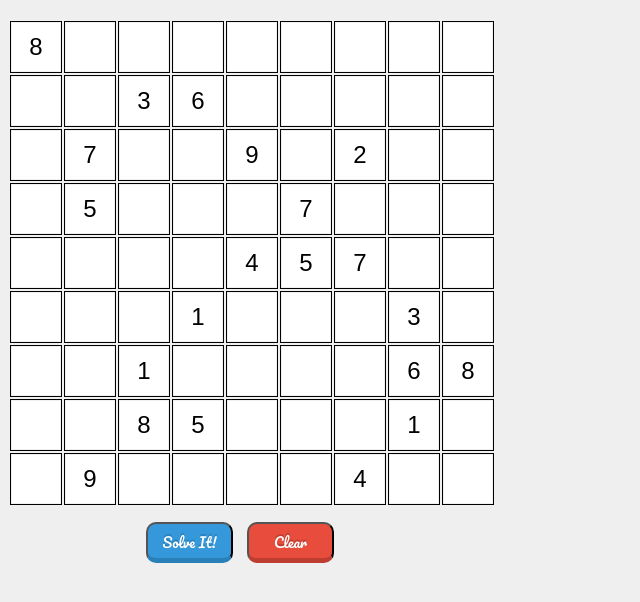
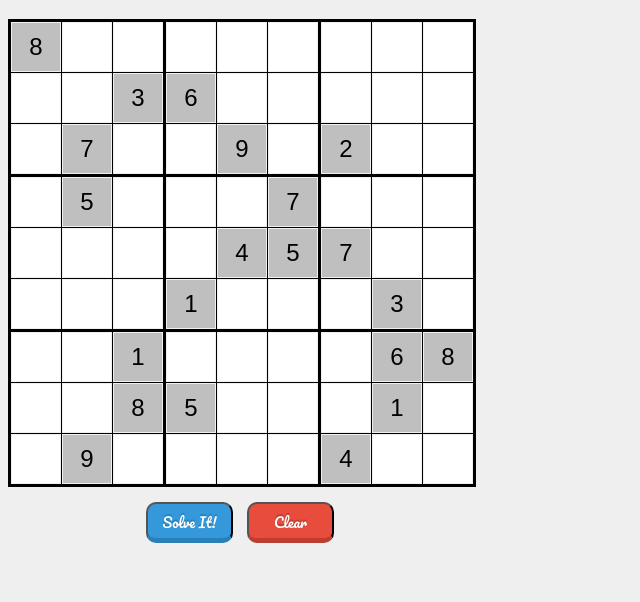
Before and after one commit to ywc23044/sudoku-solver, a website: page index.html in a window 1280 px wide. Shown: the part 80-682 px from the top of the page, without its empty margins (0-640 px from the left). Drawn offline with Linux system fonts and the light colour scheme.

Commit message:
Update index.html

```diff
--- a/index.html
+++ b/index.html
@@ -6,15 +6,15 @@
   <link href='https://fonts.googleapis.com/css?family=Pacifico' rel='stylesheet' type='text/css'>
 </head>
 <body>
-  <h1>Hello Sudoku!</h1>
-  <table class="sudoku-grid">
+  <h1 id="greeting">Hello Sudoku!</h1>
+  <table id="sudoku-grid">
     <colgroup><col span="3"></colgroup>
     <colgroup><col span="3"></colgroup>
     <colgroup><col span="3"></colgroup>
-     <tbody>
+    <tbody>
       <tr>
         <td>
-          <input class="grid-cell has-value" type="text" size="1" maxlength="1" id="C00" value="8">
+          <input class="grid-cell right-value" type="text" size="1" maxlength="1" id="C00" value="8">
         </td>
         <td>
           <input class="grid-cell" type="text" size="1" maxlength="1" id="C01">
@@ -49,10 +49,10 @@
           <input class="grid-cell" type="text" size="1" maxlength="1" id="C11">
         </td>
         <td>
-          <input class="grid-cell has-value" type="text" size="1" maxlength="1" id="C12" value="3">
+          <input class="grid-cell right-value" type="text" size="1" maxlength="1" id="C12" value="3">
         </td>
         <td>
-          <input class="grid-cell has-value" type="text" size="1" maxlength="1" id="C13" value="6">
+          <input class="grid-cell right-value" type="text" size="1" maxlength="1" id="C13" value="6">
         </td>
         <td>
           <input class="grid-cell" type="text" size="1" maxlength="1" id="C14">
@@ -75,7 +75,7 @@
           <input class="grid-cell" type="text" size="1" maxlength="1" id="C20">
         </td>
         <td>
-          <input class="grid-cell has-value" type="text" size="1" maxlength="1" id="C21" value="7">
+          <input class="grid-cell right-value" type="text" size="1" maxlength="1" id="C21" value="7">
         </td>
         <td>
           <input class="grid-cell" type="text" size="1" maxlength="1" id="C22">
@@ -84,13 +84,13 @@
           <input class="grid-cell" type="text" size="1" maxlength="1" id="C23">
         </td>
         <td>
-          <input class="grid-cell has-value" type="text" size="1" maxlength="1" id="C24" value="9">
+          <input class="grid-cell right-value" type="text" size="1" maxlength="1" id="C24" value="9">
         </td>
         <td>
           <input class="grid-cell" type="text" size="1" maxlength="1" id="C25">
         </td>
         <td>
-          <input class="grid-cell has-value" type="text" size="1" maxlength="1" id="C26" value="2">
+          <input class="grid-cell right-value" type="text" size="1" maxlength="1" id="C26" value="2">
         </td>
         <td>
           <input class="grid-cell" type="text" size="1" maxlength="1" id="C27">
@@ -106,7 +106,7 @@
           <input class="grid-cell" type="text" size="1" maxlength="1" id="C30">
         </td>
         <td>
-          <input class="grid-cell has-value" type="text" size="1" maxlength="1" id="C31" value="5">
+          <input class="grid-cell right-value" type="text" size="1" maxlength="1" id="C31" value="5">
         </td>
         <td>
           <input class="grid-cell" type="text" size="1" maxlength="1" id="C32">
@@ -118,7 +118,7 @@
           <input class="grid-cell" type="text" size="1" maxlength="1" id="C34">
         </td>
         <td>
-          <input class="grid-cell has-value" type="text" size="1" maxlength="1" id="C35" value="7">
+          <input class="grid-cell right-value" type="text" size="1" maxlength="1" id="C35" value="7">
         </td>
         <td>
           <input class="grid-cell" type="text" size="1" maxlength="1" id="C36">
@@ -144,13 +144,13 @@
           <input class="grid-cell" type="text" size="1" maxlength="1" id="C43">
         </td>
         <td>
-          <input class="grid-cell has-value" type="text" size="1" maxlength="1" id="C44" value="4">
+          <input class="grid-cell right-value" type="text" size="1" maxlength="1" id="C44" value="4">
         </td>
         <td>
-          <input class="grid-cell has-value" type="text" size="1" maxlength="1" id="C45" value="5">
+          <input class="grid-cell right-value" type="text" size="1" maxlength="1" id="C45" value="5">
         </td>
         <td>
-          <input class="grid-cell has-value" type="text" size="1" maxlength="1" id="C46" value="7">
+          <input class="grid-cell right-value" type="text" size="1" maxlength="1" id="C46" value="7">
         </td>
         <td>
           <input class="grid-cell" type="text" size="1" maxlength="1" id="C47">
@@ -170,7 +170,7 @@
           <input class="grid-cell" type="text" size="1" maxlength="1" id="C52">
         </td>
         <td>
-          <input class="grid-cell has-value" type="text" size="1" maxlength="1" id="C53" value="1">
+          <input class="grid-cell right-value" type="text" size="1" maxlength="1" id="C53" value="1">
         </td>
         <td>
           <input class="grid-cell" type="text" size="1" maxlength="1" id="C54">
@@ -182,7 +182,7 @@
           <input class="grid-cell" type="text" size="1" maxlength="1" id="C56">
         </td>
         <td>
-          <input class="grid-cell has-value" type="text" size="1" maxlength="1" id="C57" value="3">
+          <input class="grid-cell right-value" type="text" size="1" maxlength="1" id="C57" value="3">
         </td>
         <td>
           <input class="grid-cell" type="text" size="1" maxlength="1" id="C58">
@@ -198,7 +198,7 @@
           <input class="grid-cell" type="text" size="1" maxlength="1" id="C61">
         </td>
         <td>
-          <input class="grid-cell has-value" type="text" size="1" maxlength="1" id="C62" value="1">
+          <input class="grid-cell right-value" type="text" size="1" maxlength="1" id="C62" value="1">
         </td>
         <td>
           <input class="grid-cell" type="text" size="1" maxlength="1" id="C63">
@@ -213,10 +213,10 @@
           <input class="grid-cell" type="text" size="1" maxlength="1" id="C66">
         </td>
         <td>
-          <input class="grid-cell has-value" type="text" size="1" maxlength="1" id="C67" value="6">
+          <input class="grid-cell right-value" type="text" size="1" maxlength="1" id="C67" value="6">
         </td>
         <td>
-          <input class="grid-cell has-value" type="text" size="1" maxlength="1" id="C68" value="8">
+          <input class="grid-cell right-value" type="text" size="1" maxlength="1" id="C68" value="8">
         </td>
       </tr>
       <tr>
@@ -227,10 +227,10 @@
           <input class="grid-cell" type="text" size="1" maxlength="1" id="C71">
         </td>
         <td>
-          <input class="grid-cell has-value" type="text" size="1" maxlength="1" id="C72" value="8">
+          <input class="grid-cell right-value" type="text" size="1" maxlength="1" id="C72" value="8">
         </td>
         <td>
-          <input class="grid-cell has-value" type="text" size="1" maxlength="1" id="C73" value="5">
+          <input class="grid-cell right-value" type="text" size="1" maxlength="1" id="C73" value="5">
         </td>
         <td>
           <input class="grid-cell" type="text" size="1" maxlength="1" id="C74">
@@ -242,7 +242,7 @@
           <input class="grid-cell" type="text" size="1" maxlength="1" id="C76">
         </td>
         <td>
-          <input class="grid-cell has-value" type="text" size="1" maxlength="1" id="C77" value="1">
+          <input class="grid-cell right-value" type="text" size="1" maxlength="1" id="C77" value="1">
         </td>
         <td>
           <input class="grid-cell" type="text" size="1" maxlength="1" id="C78">
@@ -253,7 +253,7 @@
           <input class="grid-cell" type="text" size="1" maxlength="1" id="C80">
         </td>
         <td>
-          <input class="grid-cell has-value" type="text" size="1" maxlength="1" id="C81" value="9">
+          <input class="grid-cell right-value" type="text" size="1" maxlength="1" id="C81" value="9">
         </td>
         <td>
           <input class="grid-cell" type="text" size="1" maxlength="1" id="C82">
@@ -268,7 +268,7 @@
           <input class="grid-cell" type="text" size="1" maxlength="1" id="C85">
         </td>
         <td>
-          <input class="grid-cell has-value" type="text" size="1" maxlength="1" id="C86" value="4">
+          <input class="grid-cell right-value" type="text" size="1" maxlength="1" id="C86" value="4">
         </td>
         <td>
           <input class="grid-cell" type="text" size="1" maxlength="1" id="C87">
@@ -280,6 +280,6 @@
     </tbody>
   </table>
   <input id="solve-button" class="action-button shadow animate blue" type="button" value="Solve It!" onclick="solveSudoku()">
-  <input id="solve-button" class="action-button shadow animate red" type="button" value="Clear" onclick="resetGrid()">
+   <input id="solve-button" class="action-button shadow animate red" type="button" value="Clear" onclick="resetGrid()">
 </body>
 </html>
```
